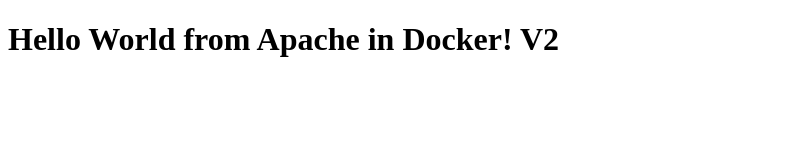
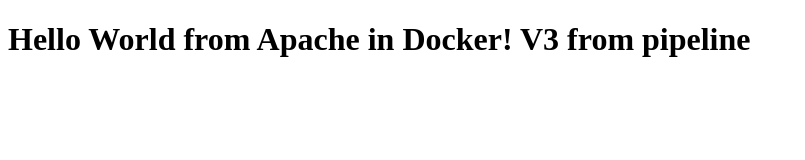
Before and after one commit to etorralba/aws-docker-infra-terraform, a plain HTML site: page index.html in a window 1280 px wide. Shown: the whole page, without its empty margins (0-805 px from the left). Drawn offline with Linux system fonts and the light colour scheme.

Commit message:
💎 style: updated index.html

```diff
--- a/index.html
+++ b/index.html
@@ -6,6 +6,6 @@
     <title>Hello World</title>
 </head>
 <body>
-    <h1>Hello World from Apache in Docker! V2</h1>
+    <h1>Hello World from Apache in Docker! V3 from pipeline</h1>
 </body>
 </html>
```
